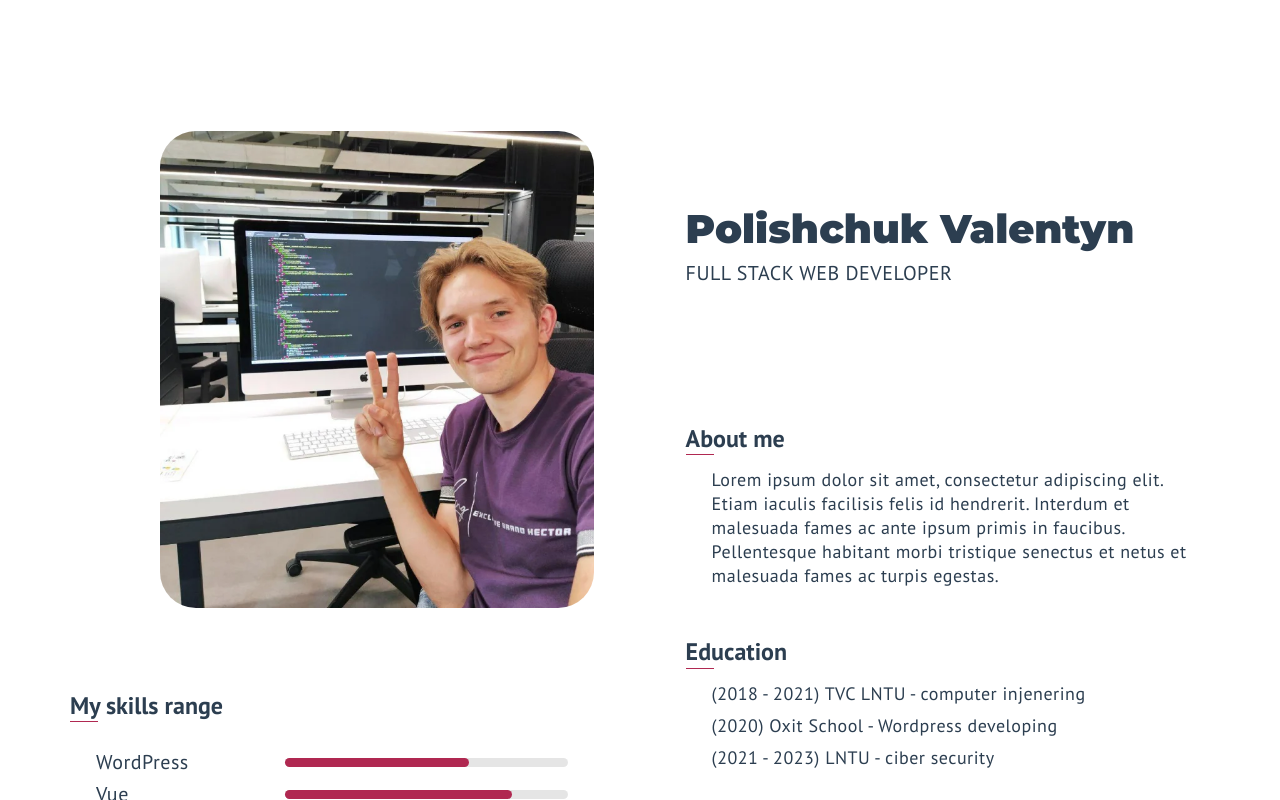
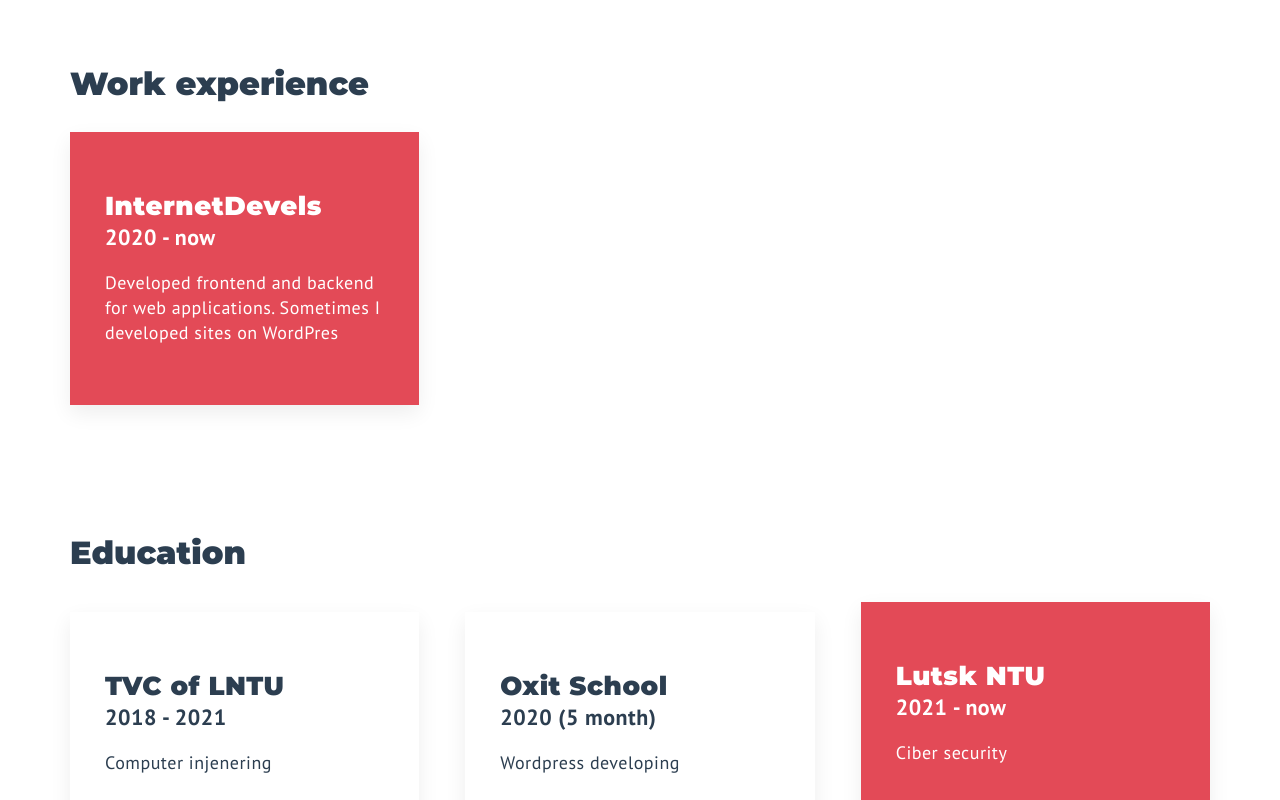
Before and after one commit to Validol4ik/validol4ik.github.io, a Nuxt app: page /about in a window 1280 px wide. Shown: the part 1340-2140 px from the top of the page. Built offline with nearby package versions, Linux system fonts and the light colour scheme; what vuesax would draw is missing.

Commit message:
removed page loading; added work and education exp

```diff
--- a/components/aboutPage/AboutSection.vue
+++ b/components/aboutPage/AboutSection.vue
@@ -61,8 +61,7 @@ export default {
     width: 60%;
     height: 80%;
     // z-index: -1;
-    background: rgba($color: #e34a57, $alpha: 0.4);
-    filter: blur(14px);
+    background: rgba($color: #e34a57, $alpha: 0.2);
   }
 }
 .bio {
--- /dev/null
+++ b/components/aboutPage/MyExperience.vue
@@ -0,0 +1,66 @@
+<template>
+  <section class="my-exp">
+    <div class="container">
+      <h1 class="section-title">{{ title }}</h1>
+      <ul class="exp-list">
+        <li v-for="item in list" :key="item.id" :class="['exp-item', {active: item.active}]">
+          <h2 class="exp-item__title">
+            {{item.title}}
+            <br />
+            <span class="exp-item__time">{{item.time}}</span>
+          </h2>
+          <p class="exp-item__desc">{{ item.desc }}</p>
+        </li>
+      </ul>
+    </div>
+  </section>
+</template>
+
+<script>
+export default {
+  name: 'MyExperience',
+  props: {
+    title: {
+      type: String,
+      default: () => 'Work experience'
+    },
+    list: {
+      type: Array,
+      default: () => []
+    }
+  }
+}
+</script>
+
+<style lang="scss">
+.exp-list {
+  display: grid;
+  grid-template-columns: repeat(3, 1fr);
+  gap: 46px;
+
+  .exp-item {
+    padding: 60px 35px;
+    box-shadow: 0 8px 20px rgba($color: #000, $alpha: 0.07);
+    &__title {
+      font-weight: 700;
+      font-family: 'Montserrat', sans-serif;
+      letter-spacing: 0.5px;
+      font-size: 26px;
+      margin-bottom: 18px;
+    }
+    &__time {
+      font-size: 22px;
+      font-family: 'PTSans', sans-serif;
+    }
+    &__desc {
+      font-size: 18px;
+      line-height: 25px;
+    }
+    &.active {
+      background: #e34a57;
+      transform: translateY(-10px);
+      color: #fff;
+    }
+  }
+}
+</style>
--- a/nuxt.config.js
+++ b/nuxt.config.js
@@ -1,12 +1,6 @@
 export default {
   // Disable server-side rendering: https://go.nuxtjs.dev/ssr-mode
   ssr: false,
-
-	loading: {
-    color: '#b02851',
-    height: '1px',
-		throttle: 0,
-  },
 
   // Global page headers: https://go.nuxtjs.dev/config-head
   head: {
--- a/pages/about.vue
+++ b/pages/about.vue
@@ -1,6 +1,8 @@
 <template>
   <main class="main about">
     <about-section />
+    <my-experience title="Work experience" :list="works" />
+    <my-experience title="Education" :list="education" />
     <skills-section />
     <related-cases title="Some of my projects" />
   </main>
@@ -10,12 +12,48 @@
 import SkillsSection from '@/components/aboutPage/SkillsSection.vue'
 import RelatedCases from '@/components/caseSingle/RelatedCases.vue'
 import AboutSection from '@/components/aboutPage/AboutSection.vue'
+import MyExperience from '@/components/aboutPage/MyExperience.vue'
 
 export default {
   components: {
     SkillsSection,
     RelatedCases,
-    AboutSection
+    AboutSection,
+    MyExperience
+  },
+  data() {
+    return {
+      works: [
+        {
+          id: 0,
+          title: 'InternetDevels',
+          time: '2020 - now',
+          desc: 'Developed frontend and backend for web applications. Sometimes I developed sites on WordPres',
+          active: true
+        }
+      ],
+      education: [
+        {
+          id: 0,
+          title: 'TVC of LNTU',
+          time: '2018 - 2021',
+          desc: 'Computer injenering'
+        },
+        {
+          id: 1,
+          title: 'Oxit School',
+          time: '2020 (5 month)',
+          desc: 'Wordpress developing'
+        },
+        {
+          id: 2,
+          title: 'Lutsk NTU',
+          time: '2021 - now',
+          desc: 'Ciber security',
+          active: true
+        }
+      ]
+    }
   }
 }
 </script>
```
